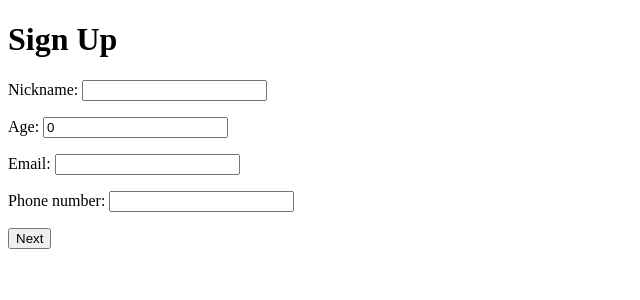
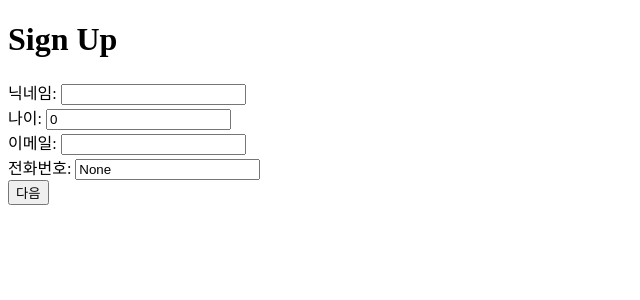
Before and after one commit to JohnYechanJo/LikeLion-Hackathon, a Django app: page /account/signup/step2/ in a window 1280 px wide. Shown: the top 300 px of the page, without its empty margins (0-640 px from the left). Run offline with Django 5.2, Linux system fonts and the light colour scheme.

Commit message:
전화번호 정규표현식

```diff
--- a/bodyInfo/account/forms.py
+++ b/bodyInfo/account/forms.py
@@ -3,6 +3,7 @@
 from django.core.exceptions import ValidationError
 from django.contrib.auth.forms import AuthenticationForm
 from .models import Profile
+from django.core.validators import RegexValidator
 
 class LoginForm(AuthenticationForm):
     username = forms.CharField(label='아이디', widget=forms.TextInput(attrs={'class': 'form-control'}))
@@ -24,6 +25,9 @@
 
 
 class SignUpFormStep2(forms.ModelForm):
+    phone_regex = RegexValidator(regex=r'^\d{10,15}$', message="전화번호는 10~15자리 숫자여야 합니다.")
+    phone_number = forms.CharField(validators=[phone_regex], max_length=15, required=True)
+
     class Meta:
         model = Profile
         fields = ['nickname', 'age', 'email', 'phone_number']
--- a/bodyInfo/account/templates/signup2.html
+++ b/bodyInfo/account/templates/signup2.html
@@ -5,10 +5,27 @@
 </head>
 <body>
     <h1>Sign Up</h1>
-    <form action = "{% url 'signup_step2' %}" method="POST">
+    <form action="{% url 'signup_step2' %}" method="POST">
         {% csrf_token %}
-        {{ form.as_p }}
-        <button type="submit">Next</button>
+
+        닉네임: <input type="text" name="nickname" value="{{ form.nickname.value }}"> <br/>
+        나이: <input type="number" name="age" value="{{ form.age.value }}"> <br/>
+
+        {% if form.email.errors %}
+            <div style="color: red;">
+                {{ form.email.errors }}
+            </div>
+        {% endif %}
+        이메일: <input type="email" name="email" value="{{ form.email.value }}"> <br/>
+
+        {% if form.phone_number.errors %}
+            <div style="color: red;">
+                {{ form.phone_number.errors }}
+            </div>
+        {% endif %}
+        전화번호: <input type="text" name="phone_number" value="{{ form.phone_number.value }}"> <br/>
+
+        <button type="submit">다음</button>
     </form>
 </body>
 </html>
```
Also changed, not shown: bodyInfo/db.sqlite3.
